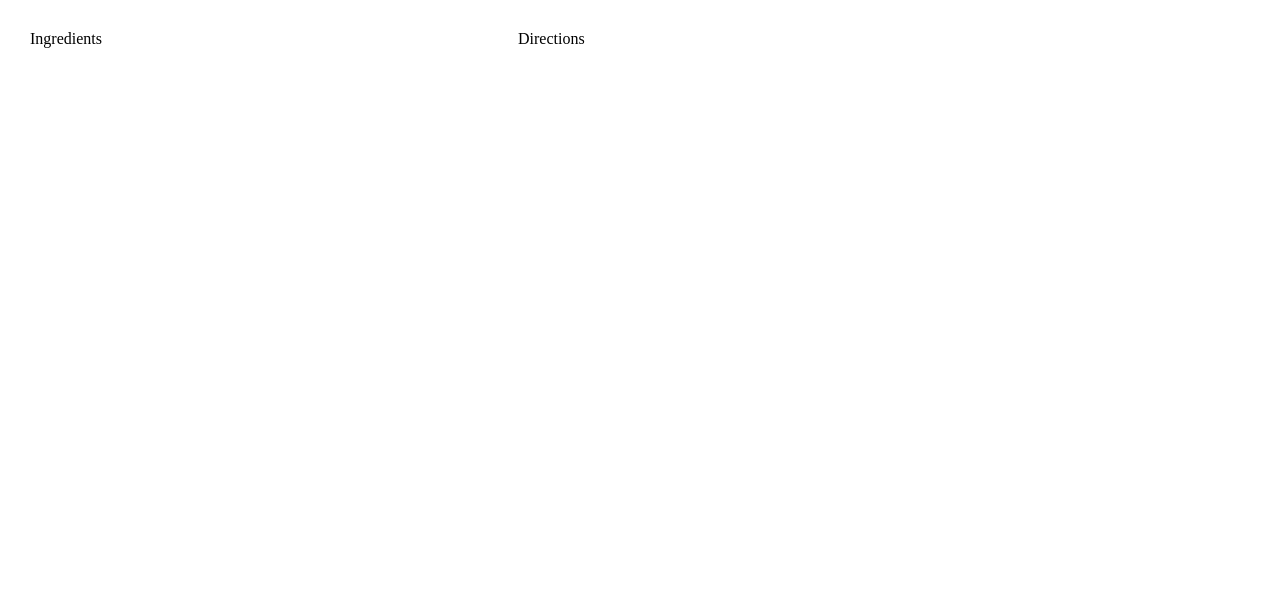
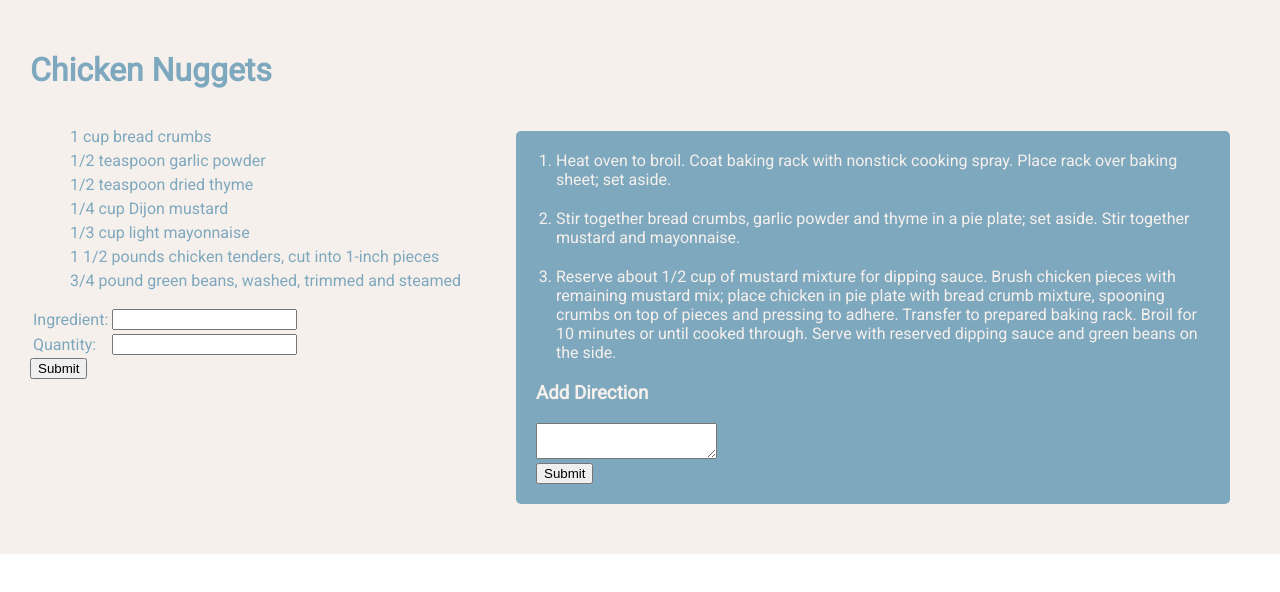
Before and after one commit to Arjay123/recipe-book, a React app in the folder app/: page / in a window 1280 px wide. Built offline with nearby package versions, Linux system fonts and the light colour scheme.

Commit message:
recipe base w/ inputs implemented

```diff
--- a/app/public/index.html
+++ b/app/public/index.html
@@ -10,6 +10,7 @@
     -->
     <link rel="manifest" href="%PUBLIC_URL%/manifest.json">
     <link rel="shortcut icon" href="%PUBLIC_URL%/favicon.ico">
+    <link href="https://fonts.googleapis.com/css?family=Roboto" rel="stylesheet">
     <!--
       Notice the use of %PUBLIC_URL% in the tags above.
       It will be replaced with the URL of the `public` folder during the build.
--- a/app/src/index.css
+++ b/app/src/index.css
@@ -1,3 +1,13 @@
+/*
+
+    dark-blue: 28536B
+    pink: C2948A
+    light-blue: 7EA8BE
+    pink-white: F6F0ED
+    tan: BBB193
+
+*/
+
 * {
   -moz-box-sizing: border-box;
   -webkit-box-sizing: border-box;
@@ -9,18 +19,54 @@ body {
     height: 100%;
     margin: 0;
     padding: 0;
+    font-family: 'Roboto', sans-serif;
+}
+
+ul {
+    list-style: none;
 }
 
 .recipe {
     padding: 30px;
+    background-color: #F6F0ED;
+}
+
+.recipe-hdr {
+    color: #7EA8BE;
+}
+
+.recipe-body {
     display: flex;
     flex-direction: row;
+    color: #7EA8BE;
 }
 
 .ingredients {
     width: 40%;
+    margin-right: 10px;
 }
 
 .directions {
     width: 60%;
+    background-color: #7EA8BE;
+    color: #F6F0ED;
+    border-radius: 5px;
+    margin-top: 20px;
+    margin-bottom: 20px;
+    margin-right: 20px;
 }
+
+.direction {
+    margin-top: 20px;
+    margin-bottom: 20px;
+    margin-right: 20px;
+}
+
+.direction-form {
+    margin: 20px;
+}
+
+.ingredient {
+    margin-bottom: 5px;
+    margin-right: 5px;
+}
--- a/app/src/index.js
+++ b/app/src/index.js
@@ -3,41 +3,161 @@ import ReactDOM from 'react-dom';
 import './index.css';
 import registerServiceWorker from './registerServiceWorker';
 
-const hello = <h1>Hello, world!</h1>;
 
-class App extends React.Component {
+class Recipe extends React.Component {
     render() {
         var classes = "recipe";
         return (
             <div className={classes}>
-                    <Ingredients />
-                    <Directions />
+                <div className="recipe-hdr">
+                    <h1>Chicken Nuggets</h1>
+                </div>
+                <div className="recipe-body">
+                        <Ingredients />
+                        <Directions />
+                </div>
             </div>
         );
     }
 }
 
 class Ingredients extends React.Component {
+
+    constructor(props) {
+        super(props);
+        this.state = {
+            newIngredient: "",
+            newQuantity: ""
+        };
+
+        this.handleIngredientChange = this.handleIngredientChange.bind(this);
+        this.handleQuantityChange = this.handleQuantityChange.bind(this);
+        this.handleSubmit = this.handleSubmit.bind(this);
+    }
+
+    handleIngredientChange(event) {
+        this.setState({
+            newIngredient: event.target.value
+        });
+    }
+
+    handleQuantityChange(event) {
+        this.setState({
+            newQuantity: event.target.value
+        });
+    }
+
+    handleSubmit(event) {
+        alert(this.state.newQuantity + " " + this.state.newIngredient);
+        event.preventDefault();
+    }
+
+
     render() {
-        var classes = "ingredients";
+        const classes = "ingredients";
+        const ingredients = [
+            "1 cup bread crumbs",
+            "1/2 teaspoon garlic powder",
+            "1/2 teaspoon dried thyme",
+            "1/4 cup Dijon mustard",
+            "1/3 cup light mayonnaise",
+            "1 1/2 pounds chicken tenders, cut into 1-inch pieces",
+            "3/4 pound green beans, washed, trimmed and steamed",
+        ];
+        const ing_render = ingredients.map((ingredient, index) =>
+            <Row text={ingredient} class="ingredient" key={index} />
+        );
+
         return (
             <div className={classes}>
-                Ingredients
+                <ul>
+                    {ing_render}
+                </ul>
+                <form onSubmit={this.handleSubmit}>
+                    <table>
+                        <tbody>
+                            <tr>
+                                <td>Ingredient: </td>
+                                <td>
+                                    <input type="text" value={this.state.newIngredient} onChange={this.handleIngredientChange}/>
+                                </td>
+                            </tr>
+                            <tr>
+                                <td>Quantity: </td>
+                                <td>
+                                    <input type="text" value={this.state.newQuantity} onChange={this.handleQuantityChange}/>
+                                </td>
+                            </tr>
+                        </tbody>
+                    </table>
+                    <input type="submit" value="Submit" />
+                </form>
             </div>
         );
     }
 }
 
 class Directions extends React.Component {
+
+    constructor(props) {
+        super(props);
+        this.state = {
+            newStep: ""
+        };
+
+        this.handleStepChange = this.handleStepChange.bind(this);
+        this.handleSubmit = this.handleSubmit.bind(this);
+    }
+
+    handleStepChange(event) {
+        this.setState({
+            newStep: event.target.value
+        });
+    }
+
+    handleSubmit(event) {
+        alert(this.state.newStep);
+        event.preventDefault();
+    }
+
+
     render() {
-        var classes = "directions";
+        const classes = "directions";
+        const directions = [
+            "Heat oven to broil. Coat baking rack with nonstick cooking spray. Place rack over baking sheet; set aside.",
+            "Stir together bread crumbs, garlic powder and thyme in a pie plate; set aside. Stir together mustard and mayonnaise.",
+            "Reserve about 1/2 cup of mustard mixture for dipping sauce. Brush chicken pieces with remaining mustard mix; place chicken in pie plate with bread crumb mixture, spooning crumbs on top of pieces and pressing to adhere. Transfer to prepared baking rack. Broil for 10 minutes or until cooked through. Serve with reserved dipping sauce and green beans on the side.",
+        ];
+        const dir_render = directions.map((direction, index) =>
+            <Row text={direction} class="direction" key={index}/>
+        );
         return (
             <div className={classes}>
-                Directions
+                <ol>
+                    {dir_render}
+                </ol>
+                <div className="direction-form">
+                    <h3>Add Direction</h3>
+                    <form onSubmit={this.handleSubmit}>
+                        <div className="form-group">
+                            <textarea value={this.state.newStep} onChange={this.handleStepChange} />
+                        </div>
+                        <input type="submit" value="Submit" />
+                    </form>
+                </div>
             </div>
         );
     }
 }
 
-ReactDOM.render(<App />, document.getElementById('root'));
+
+class Row extends React.Component {
+    render() {
+        return (
+            <li className={this.props.class}>{this.props.text}</li>
+        );
+    }
+}
+
+ReactDOM.render(<Recipe />, document.getElementById('root'));
 registerServiceWorker();
```
